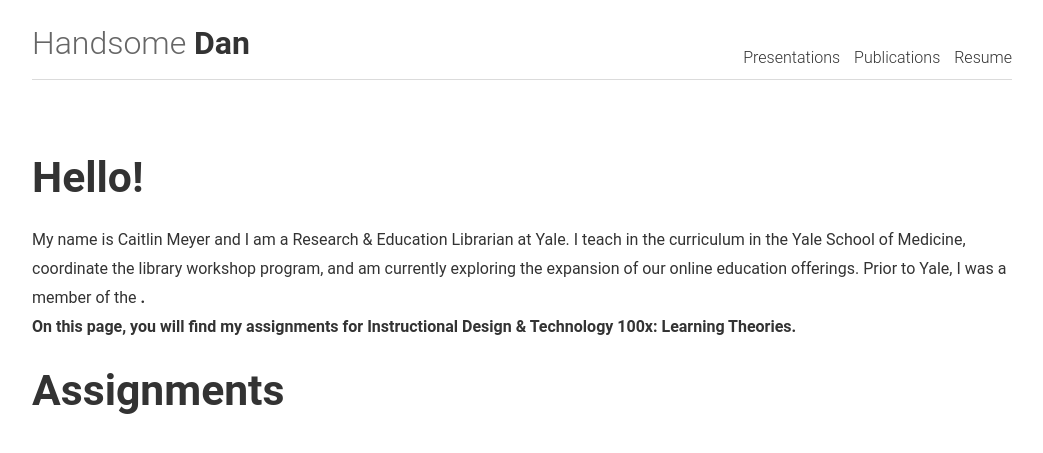
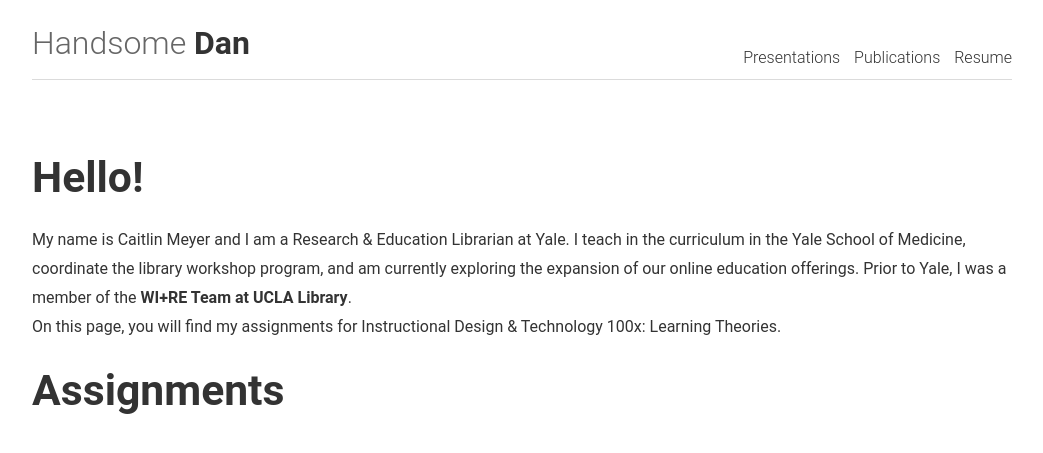
Before and after one commit to caitlinmeyer/IDT, a Jekyll site: the page built from index.html, in a window 1280 px wide. Shown: the top 453 px of the page, without its empty margins (118-1161 px from the left). Built offline with Jekyll 4.4.1, drawn with Linux system fonts in a browser that asks for light colours; the list of posts is cut into pages by our own code.

Commit message:
Update index.html

```diff
--- a/index.html
+++ b/index.html
@@ -3,7 +3,7 @@ layout: default
 ---
 
 <h1>Hello!</h1>
-My name is Caitlin Meyer and I am a Research & Education Librarian at Yale. I teach in the curriculum in the Yale School of Medicine, coordinate the library workshop program, and am currently exploring the expansion of our online education offerings.  Prior to Yale, I was a member of the <a href="https://uclalibrary.github.io/research-tips/"WI+RE Team at UCLA Library</a>.<BR>
+My name is Caitlin Meyer and I am a Research & Education Librarian at Yale. I teach in the curriculum in the Yale School of Medicine, coordinate the library workshop program, and am currently exploring the expansion of our online education offerings.  Prior to Yale, I was a member of the <a href="https://uclalibrary.github.io/research-tips/">WI+RE Team at UCLA Library</a>.<BR>
 On this page, you will find my assignments for Instructional Design & Technology 100x: Learning Theories.
 <BR CLEAR="all">
 <h1>Assignments</h1>
```
